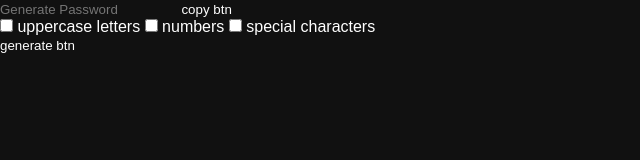
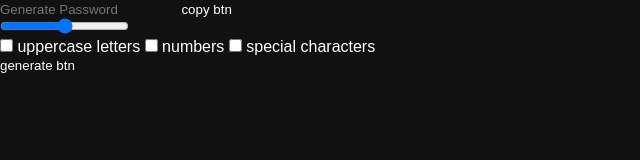
Before and after one commit to AmirManshadi/password-generator, a website built with Vite: page index.html in a window 1280 px wide. Shown: the whole page, without its empty margins (0-640 px from the left). Built offline with nearby package versions, Linux system fonts and the light colour scheme.

Commit message:
feat: add character number option

```diff
--- a/index.html
+++ b/index.html
@@ -18,6 +18,9 @@
 					<button id="copy-btn">copy btn</button>
 				</div>
 				<div class="flex-wrapper">
+					<div class="range-input-wrapper">
+						<input type="range" name="character-number" id="character-number" />
+					</div>
 					<div class="options-wrapper">
 						<input
 							type="checkbox"
```
